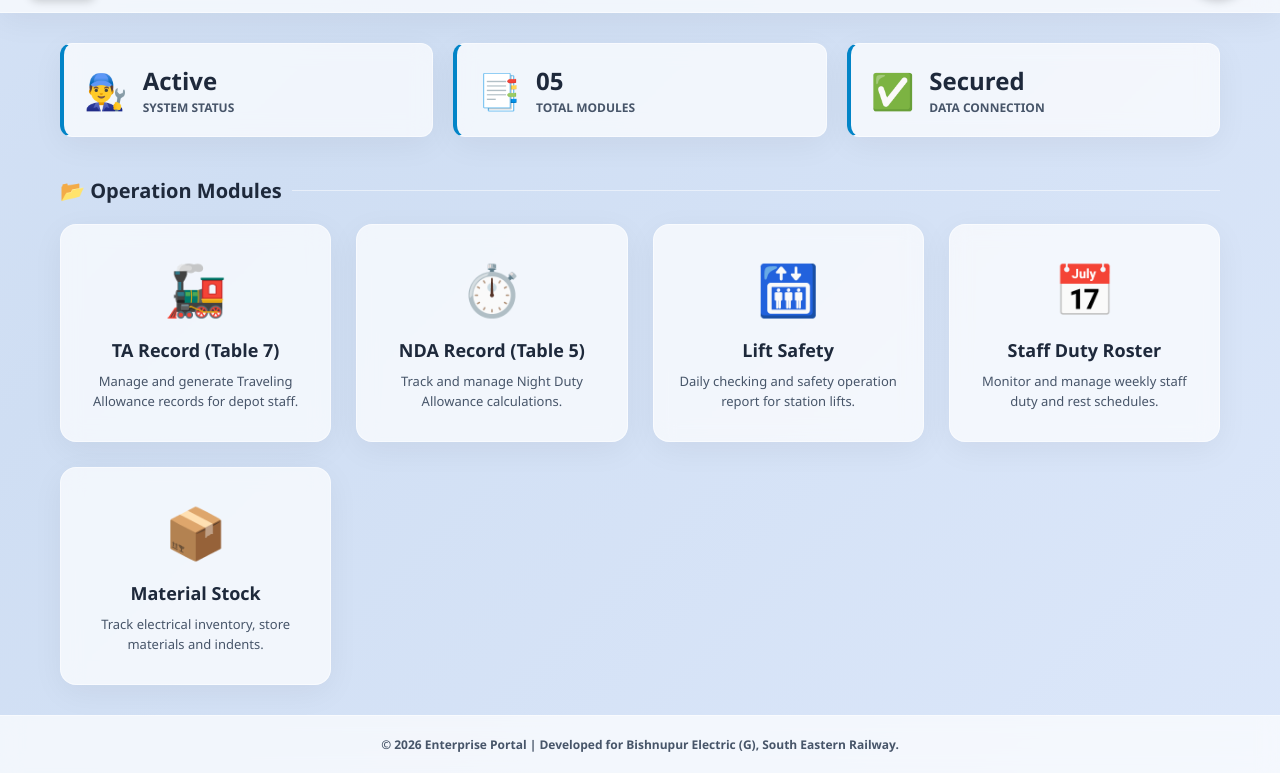
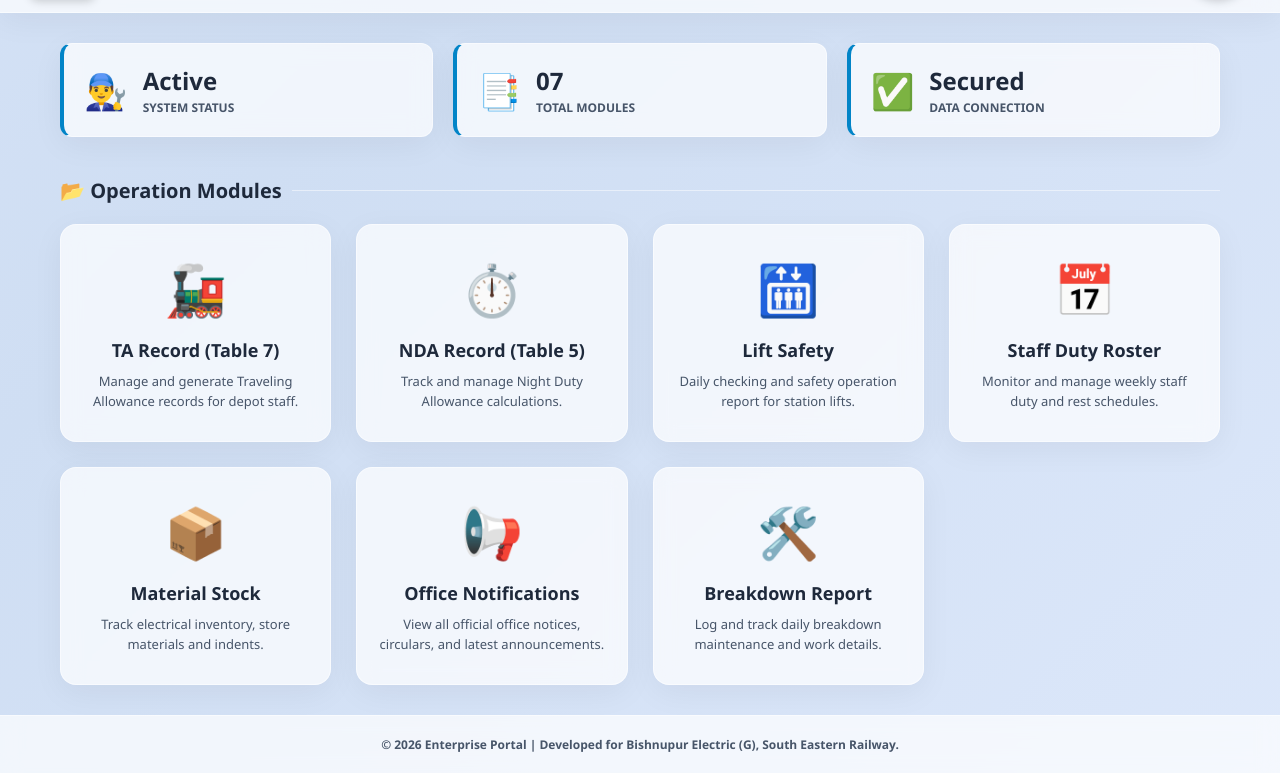
Before and after one commit to liciferkar34-dot/sse-el-g--vsu, a plain HTML site: page index.html in a window 1280 px wide. Shown: the part 83-856 px from the top of the page. Drawn offline with Linux system fonts and the light colour scheme.

Commit message:
Add files via upload

```diff
--- a/index.html
+++ b/index.html
@@ -1,4 +1,4 @@
-<meta name='viewport' content='width=device-width, initial-scale=1'/><!DOCTYPE html>
+<!DOCTYPE html>
 <html lang="en">
 <head>
     <meta charset="UTF-8">
@@ -79,12 +79,11 @@
             gap: 15px;
         }
 
-        /* Left VSU Logo */
         .vsu-logo-left {
             width: 55px;
             height: 55px;
             background-color: white;
-            border-radius: 8px; /* Slightly square with rounded corners */
+            border-radius: 8px;
             padding: 3px;
             box-shadow: 0 4px 10px rgba(0,0,0,0.2);
             object-fit: contain;
@@ -106,7 +105,6 @@
             justify-content: center;
         }
 
-        /* Search Bar */
         .search-box {
             position: relative;
             width: 100%;
@@ -133,7 +131,6 @@
             gap: 20px;
         }
 
-        /* Theme Toggle & Clock */
         .theme-btn {
             background: rgba(128, 128, 128, 0.1);
             border: 1px solid var(--glass-border);
@@ -152,12 +149,11 @@
         .clock-time { font-size: 18px; font-weight: bold; margin: 0; color: var(--text-main); font-family: monospace;}
         .clock-date { font-size: 11px; margin: 0; color: var(--text-muted); text-transform: uppercase; letter-spacing: 0.5px;}
 
-        /* Right Indian Railway Logo */
         .ir-logo-right {
             width: 55px;
             height: 55px;
             background-color: white;
-            border-radius: 50%; /* Circle shape for IR logo */
+            border-radius: 50%;
             padding: 3px;
             box-shadow: 0 4px 10px rgba(0,0,0,0.2);
             object-fit: contain;
@@ -265,6 +261,8 @@
         .module-card:nth-child(3) { animation-delay: 0.3s; }
         .module-card:nth-child(4) { animation-delay: 0.4s; }
         .module-card:nth-child(5) { animation-delay: 0.5s; }
+        .module-card:nth-child(6) { animation-delay: 0.6s; } /* New Card */
+        .module-card:nth-child(7) { animation-delay: 0.7s; } /* New Card */
 
         @keyframes slideUp { to { opacity: 1; transform: translateY(0); } }
 
@@ -335,7 +333,7 @@
             <div class="stat-box">
                 <div class="stat-icon">📑</div>
                 <div class="stat-info">
-                    <h4>05</h4>
+                    <h4>07</h4>
                     <p>Total Modules</p>
                 </div>
             </div>
@@ -380,6 +378,18 @@
                 <div class="card-icon">📦</div>
                 <h3>Material Stock</h3>
                 <p>Track electrical inventory, store materials and indents.</p>
+            </a>
+
+            <a href="notifications.html" class="module-card" data-title="Notifications Office Notices Circulars">
+                <div class="card-icon">📢</div>
+                <h3>Office Notifications</h3>
+                <p>View all official office notices, circulars, and latest announcements.</p>
+            </a>
+
+            <a href="breakdown.html" class="module-card" data-title="Breakdown Report Daily Work Maintenance">
+                <div class="card-icon">🛠️</div>
+                <h3>Breakdown Report</h3>
+                <p>Log and track daily breakdown maintenance and work details.</p>
             </a>
 
         </div>
```
